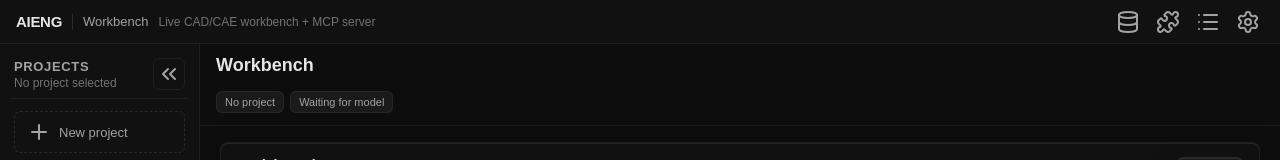
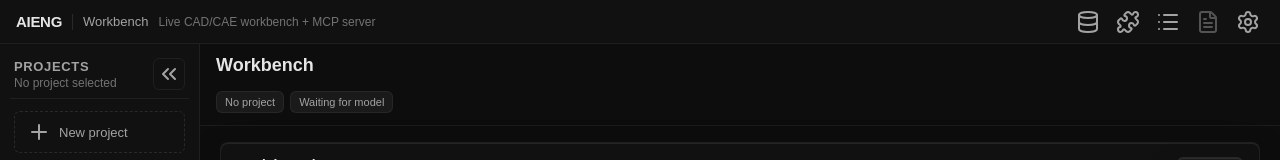
Before and after one commit to xupeiwust/cad-cae-copilot, a React (Vite) app in the folder aieng-ui/frontend/: page / in a window 1280 px wide. Shown: the top 160 px of the page. Built offline with nearby package versions, Linux system fonts and the light colour scheme; no server answers.

Commit message:
Expose engineering report in workbench

```diff
--- a/aieng-ui/frontend/src/api.ts
+++ b/aieng-ui/frontend/src/api.ts
@@ -619,4 +619,5 @@ export const api = {
     }
     return response.blob();
   },
+  projectReportUrl: (projectId: string) => `${API}/api/projects/${encodeURIComponent(projectId)}/report`,
 };
--- a/aieng-ui/frontend/src/app/AppChrome.tsx
+++ b/aieng-ui/frontend/src/app/AppChrome.tsx
@@ -1,5 +1,5 @@
 import { useEffect, useState } from "react";
-import { Settings, Database, Puzzle, List } from "lucide-react";
+import { Settings, Database, Puzzle, List, FileText } from "lucide-react";
 
 import { api } from "../api";
 import { NoticeCenter } from "../components/common";
@@ -49,6 +49,19 @@ export function AppChrome({ app }: AppChromeProps) {
       ]
         .filter(Boolean)
         .join(" ");
+  const reportUrl = app.selectedId ? api.projectReportUrl(app.selectedId) : null;
+
+  function openEngineeringReport() {
+    if (!reportUrl) {
+      app.setNotice({
+        tone: "info",
+        title: "Select a project first",
+        detail: "Choose a project before opening the engineering report.",
+      });
+      return;
+    }
+    window.open(reportUrl, "_blank", "noopener,noreferrer");
+  }
 
   return (
     <PointerProvider value={app.pointerContextValue}>
@@ -95,6 +108,15 @@ export function AppChrome({ app }: AppChromeProps) {
                 title="BOM"
               >
                 <List className="h-4 w-4" />
+              </button>
+              <button
+                type="button"
+                className="app-topbar-btn"
+                onClick={openEngineeringReport}
+                disabled={!reportUrl}
+                title="Open engineering report"
+              >
+                <FileText className="h-4 w-4" />
               </button>
               <button
                 type="button"
```
Also changed, not shown: aieng-ui/frontend/src/style.css, 1 other file (tests, documents, lock files or other folders).
